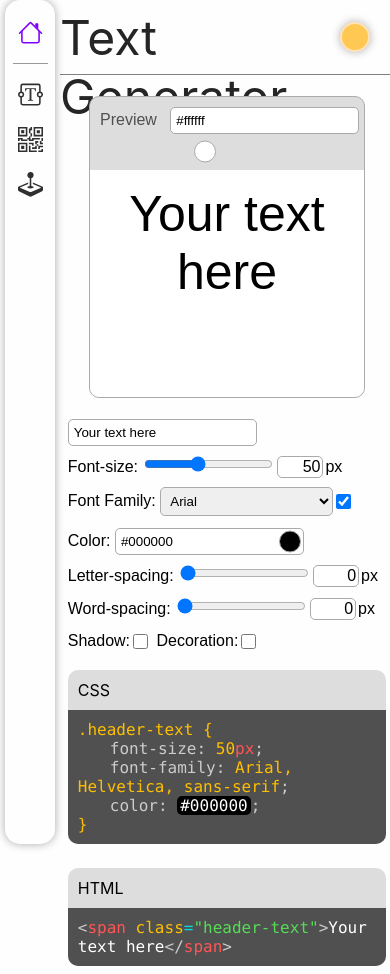
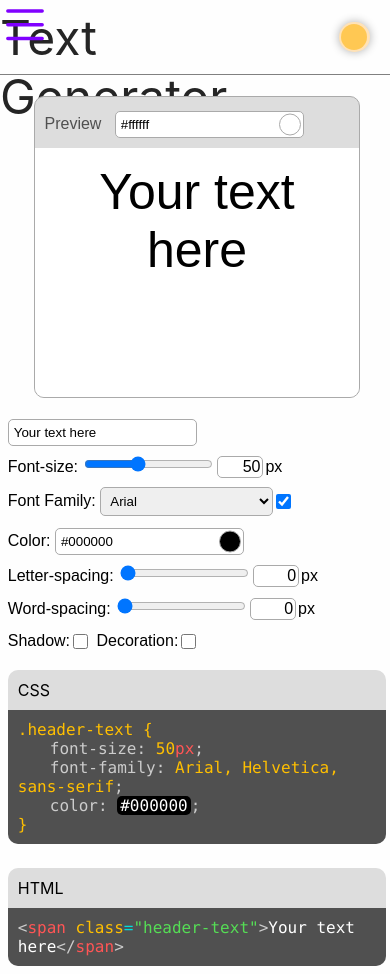
Before and after one commit to 6MA-606/Project-ZYXMA-Toolbox-React, a React (Create React App) app: page /zyxma-toolbox in a window 390 px wide. Built offline with nearby package versions, Linux system fonts and the light colour scheme.

Commit message:
2.5.3.1 Responsive side navigator START

```diff
--- a/src/components/icon/main.js
+++ b/src/components/icon/main.js
@@ -75,6 +75,18 @@ export class Icon extends React.Component {
                         <path d="M0 9.665v1.717a1 1 0 0 0 .553.894l6.553 3.277a2 2 0 0 0 1.788 0l6.553-3.277a1 1 0 0 0 .553-.894V9.665c0-.1-.06-.19-.152-.23L9.5 6.715v.993l5.227 2.178a.125.125 0 0 1 .001.23l-5.94 2.546a2 2 0 0 1-1.576 0l-5.94-2.546a.125.125 0 0 1 .001-.23L6.5 7.708l-.013-.988L.152 9.435a.25.25 0 0 0-.152.23z"/>
                     </svg>
                 );
+            case "list":
+                return (
+                    <svg xmlns="http://www.w3.org/2000/svg" width={this.state.size} height={this.state.size} fill={this.state.color} className="bi bi-list" viewBox="0 0 16 16">
+                        <path fillRule="evenodd" d="M2.5 12a.5.5 0 0 1 .5-.5h10a.5.5 0 0 1 0 1H3a.5.5 0 0 1-.5-.5zm0-4a.5.5 0 0 1 .5-.5h10a.5.5 0 0 1 0 1H3a.5.5 0 0 1-.5-.5zm0-4a.5.5 0 0 1 .5-.5h10a.5.5 0 0 1 0 1H3a.5.5 0 0 1-.5-.5z"/>
+                    </svg>
+                );
+            case "x":
+                return (
+                    <svg xmlns="http://www.w3.org/2000/svg" width={this.state.size} height={this.state.size} fill={this.state.color} className="bi bi-x" viewBox="0 0 16 16">
+                        <path d="M4.646 4.646a.5.5 0 0 1 .708 0L8 7.293l2.646-2.647a.5.5 0 0 1 .708.708L8.707 8l2.647 2.646a.5.5 0 0 1-.708.708L8 8.707l-2.646 2.647a.5.5 0 0 1-.708-.708L7.293 8 4.646 5.354a.5.5 0 0 1 0-.708z"/>
+                    </svg>
+                );
             default:
                 return console.log("error");
         }
--- a/src/landingpage/landingpage.module.css
+++ b/src/landingpage/landingpage.module.css
@@ -80,8 +80,10 @@ body {
     font-family: 'Ubuntu Mono', monospace;
     font-size: 16rem;
     background: linear-gradient(to right, #d0d2e4 0%, #a487e9 100%);
+	-webkit-background-clip: text;
 	background-clip: text;
 	-webkit-text-fill-color: transparent;
+    -webkit-user-select: none;
     user-select: none;
 
     display: flex;
--- a/src/page/toolbox/main.js
+++ b/src/page/toolbox/main.js
@@ -114,13 +114,28 @@ class Toolbox extends React.Component {
             $('#darkMode').on('change', () => {
                 this.darkModeUpdate();
             });
+
+            $('#listBtn').on('click', () => {
+                $('#sideNav').css('display', 'block');
+            });
+
+            $('#closeBtn').on('click', () => {
+                $('#sideNav').css('display', 'none');
+            });
+
         });
 
 
         return (
             <div>
+                <div className={ styles.listBtn } id='listBtn'>
+                    <Icon variant="list" lightModeColor="#8000ff" darkModeColor="#00efaa" size="50"/>
+                </div>
                 <div className={ styles.gridContainer } id="toolbox">
-                    <div className={ styles.gridItem_1 }>
+                    <div className={ styles.gridItem_1 } id="sideNav">
+                        <div className={ styles.closeBtn } id='closeBtn'>
+                            <Icon variant="x" lightModeColor="#8000ff" darkModeColor="#00efaa" size="50"/>
+                        </div>
                         <SideNav lightModeBG="#fefefe" darkModeBG="#43446a">
                             <SideNavBth main className="home_btn">
                                 <Icon variant="house" lightModeColor="#8000ff" darkModeColor="#00efaa"/>
--- a/src/page/toolbox/toolbox.module.css
+++ b/src/page/toolbox/toolbox.module.css
@@ -37,3 +37,41 @@
     grid-area: 2 / 2 / 3 / 3;
     /* background-color: blue; */
 }
+
+.listBtn {
+    position: absolute;
+    cursor: pointer;
+    display: none;
+    transition: .25s;
+}
+
+.closeBtn {
+    left: 50px;
+    position: absolute;
+    cursor: pointer;
+    display: none;
+    transition: .25s;
+}
+
+.listBtn:hover, .closeBtn:hover {
+    transform: scale(1.1);
+}
+
+.listBtn:active, .closeBtn:active {
+    transform: scale(0.8);
+}
+
+@media (max-width: 550px) {
+    .gridContainer {
+        grid-template-columns: 1fr;
+    }
+    .gridItem_1 {
+        display: none;
+    }
+    .listBtn {
+        display: block;
+    }
+    .closeBtn {
+        display: block;
+    }
+}
--- a/src/tools/playground/main.js
+++ b/src/tools/playground/main.js
@@ -1,8 +1,8 @@
 import Shortcut from '../../components/shortcut';
-import { DarkModeSwitch } from '../../components/widget/darkModeSwitch/main';
+// import { DarkModeSwitch } from '../../components/widget/darkModeSwitch/main';
 import MoonToday from '../../components/widget/moonToday/main';
 import ShortcutGroup from '../../components/widget/shortcutGroup.js/main';
-import { Icon } from '../../components/icon/main';
+// import { Icon } from '../../components/icon/main';
 // import AudioPlayer from '../../prototype/audioPlayer/main';
 import playground from './playground.module.css';
 
@@ -41,8 +41,9 @@ function Playground() {
                         </g>
                     </svg>
                 </Shortcut>
+                <Shortcut thumbnail='./img/icon/google/doc.png' bgcolor="#f8f8ff" href="https://docs.google.com" icon />
+                <Shortcut thumbnail='./img/icon/google/drive.png' bgcolor="#f8f8ff" href="https://drive.google.com" icon />
             </ShortcutGroup>
-
             <ShortcutGroup type="icon">
                 <Shortcut thumbnail='./img/icon/ilovepdf.png' bgcolor="#f8f8ff" href="https://www.ilovepdf.com" icon />
                 <Shortcut thumbnail='./img/icon/htmlcolorcode.png' bgcolor="#f8f8ff" href="https://htmlcolorcodes.com" icon tooltip="HTML Color Codes" />
```
Also changed, not shown: src/landingpage/main.js (+4 -4 lines), public/img/icon/google/doc.png (added), public/img/icon/google/drive.png (added).
